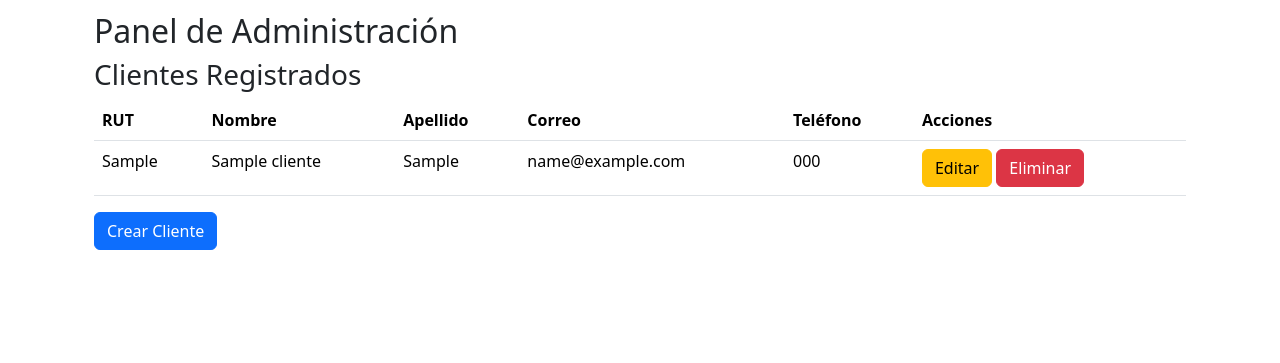
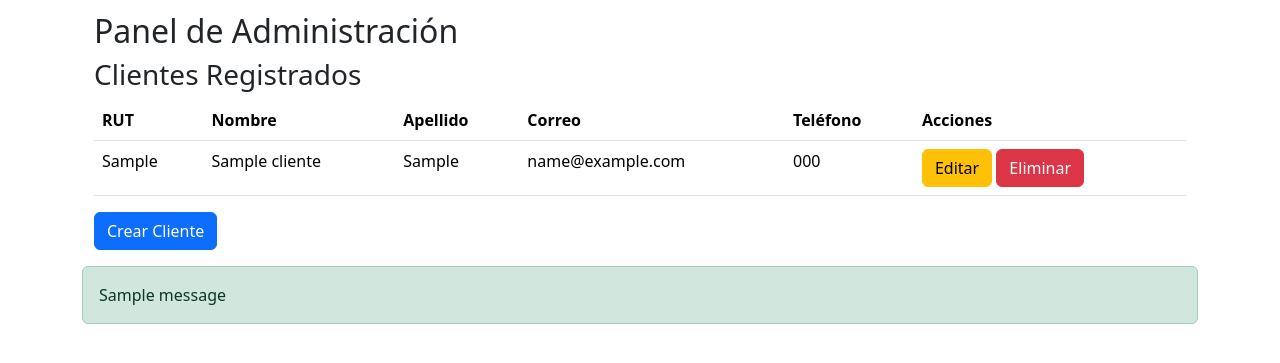
Before and after one commit to Josepizarro14/PisadaPro, a Flask app: page /admin in a window 1280 px wide. Shown: the part 56-419 px from the top of the page. Run offline with Flask 2, Linux system fonts and the light colour scheme; tables that the repository leaves empty hold one stand-in row (values such as "Sample post"); one stand-in notice (Sample message) is shown; some libraries are stand-ins or nearby versions.

Commit message:
arreglo bug menor

```diff
--- a/app/templates/admin.html
+++ b/app/templates/admin.html
@@ -35,4 +35,14 @@
     </table>
     <a href="{{ url_for('create_client') }}" class="btn btn-primary">Crear Cliente</a>
 </div>
+
+{% with messages = get_flashed_messages(with_categories=true) %}
+        {% if messages %}
+            <div class="mt-3">
+                {% for category, message in messages %}
+                    <div class="alert alert-{{ category }}">{{ message }}</div>
+                {% endfor %}
+            </div>
+        {% endif %}
+    {% endwith %}
 {% endblock %}
```
